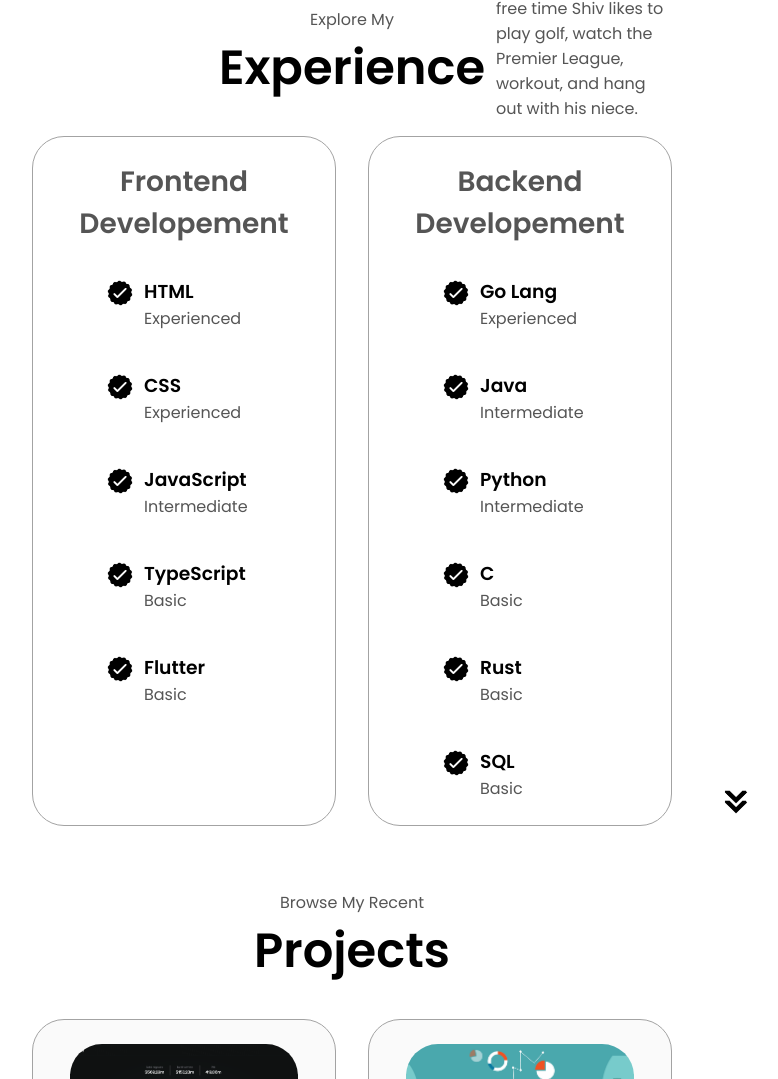
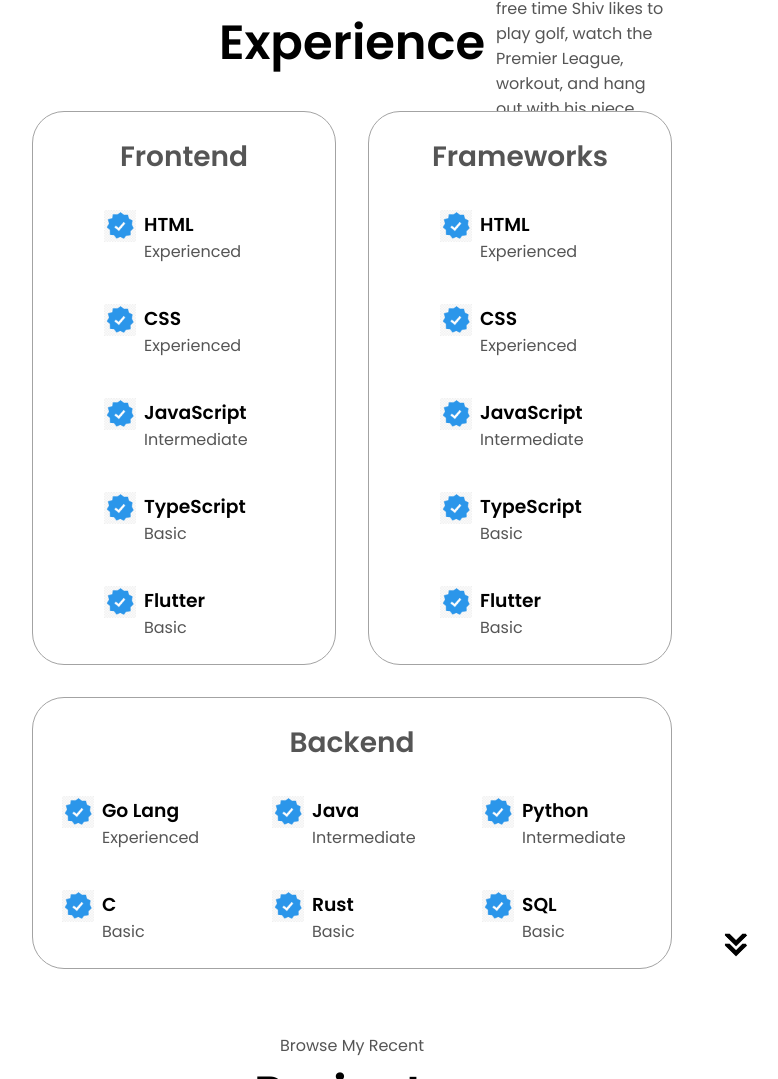
Before and after one commit to shivdesai99/Personal-Portfolio, a plain HTML site: page index.html in a window 1280 px wide. Shown: the part 1721-2800 px from the top of the page, without its empty margins (288-1066 px from the left). Drawn offline with Linux system fonts and the light colour scheme.

Commit message:
touch ups

```diff
--- a/index.html
+++ b/index.html
@@ -45,7 +45,6 @@
         />
       </div>
       <div class="section__text">
-        <p class="section__text__p1">Hello, I'm</p>
         <h1 class="title">Shiv Desai</h1>
         <p class="section__text__p2">CS & Math @ Emory University</p>
         <div class="btn-container">
@@ -131,16 +130,15 @@
       />
     </section>
     <section id = "experience">
-    <p class = "section__text__p1">Explore My </p>
     <h1 class = "title">Experience</h1>
     <div class = "experience-details-container">
       <div class = "about-containers">
         <div class = "details-container">
-          <h2 class = "experience-sub-title">Frontend Developement</h2>
+          <h2 class = "experience-sub-title">Frontend</h2>
           <div class = "article-container">
             <article>
               <img
-              src = "assets/checkmark.png"
+              src = "assets/VerifiedBadge.png"
               alt = "Experience Icon"
               class = "icon"
               />
@@ -151,7 +149,7 @@
             </article>
             <article>
               <img
-              src = "assets/checkmark.png"
+              src = "assets/VerifiedBadge.png"
               alt = "Experience Icon"
               class = "icon"
               />
@@ -162,7 +160,7 @@
             </article>
             <article>
               <img
-              src = "assets/checkmark.png"
+              src = "assets/VerifiedBadge.png"
               alt = "Experience Icon"
               class = "icon"
               />
@@ -173,7 +171,7 @@
             </article>
             <article>
               <img
-              src = "assets/checkmark.png"
+              src = "assets/VerifiedBadge.png"
               alt = "Experience Icon"
               class = "icon"
               />
@@ -184,7 +182,7 @@
             </article>
             <article>
               <img
-              src = "assets/checkmark.png"
+              src = "assets/VerifiedBadge.png"
               alt = "Experience Icon"
               class = "icon"
               />
@@ -196,11 +194,71 @@
           </div>
         </div>
         <div class = "details-container">
-          <h2 class = "experience-sub-title">Backend Developement</h2>
+          <h2 class = "experience-sub-title">Frameworks</h2>
           <div class = "article-container">
             <article>
               <img
-              src = "assets/checkmark.png"
+              src = "assets/VerifiedBadge.png"
+              alt = "Experience Icon"
+              class = "icon"
+              />
+              <div>
+                <h3> HTML </h3>
+              <p> Experienced</p>
+              </div>
+            </article>
+            <article>
+              <img
+              src = "assets/VerifiedBadge.png"
+              alt = "Experience Icon"
+              class = "icon"
+              />
+              <div>
+                <h3> CSS </h3>
+              <p> Experienced</p>
+              </div>
+            </article>
+            <article>
+              <img
+              src = "assets/VerifiedBadge.png"
+              alt = "Experience Icon"
+              class = "icon"
+              />
+              <div>
+                <h3> JavaScript </h3>
+              <p> Intermediate</p>
+              </div>
+            </article>
+            <article>
+              <img
+              src = "assets/VerifiedBadge.png"
+              alt = "Experience Icon"
+              class = "icon"
+              />
+              <div>
+                <h3> TypeScript </h3>
+              <p> Basic</p>
+              </div>
+            </article>
+            <article>
+              <img
+              src = "assets/VerifiedBadge.png"
+              alt = "Experience Icon"
+              class = "icon"
+              />
+              <div>
+                <h3> Flutter </h3>
+              <p> Basic </p>
+              </div>
+            </article>
+          </div>
+        </div>
+        <div class = "details-container">
+          <h2 class = "experience-sub-title">Backend</h2>
+          <div class = "article-container">
+            <article>
+              <img
+              src = "assets/VerifiedBadge.png"
               alt = "Experience Icon"
               class = "icon"
               />
@@ -211,7 +269,7 @@
             </article>
             <article>
               <img
-              src = "assets/checkmark.png"
+              src = "assets/VerifiedBadge.png"
               alt = "Experience Icon"
               class = "icon"
               />
@@ -222,7 +280,7 @@
             </article>
             <article>
               <img
-              src = "assets/checkmark.png"
+              src = "assets/VerifiedBadge.png"
               alt = "Experience Icon"
               class = "icon"
               />
@@ -233,7 +291,7 @@
             </article>
             <article>
               <img
-              src = "assets/checkmark.png"
+              src = "assets/VerifiedBadge.png"
               alt = "Experience Icon"
               class = "icon"
               />
@@ -244,7 +302,7 @@
             </article>
             <article>
               <img
-              src = "assets/checkmark.png"
+              src = "assets/VerifiedBadge.png"
               alt = "Experience Icon"
               class = "icon"
               />
@@ -255,7 +313,7 @@
             </article>
             <article>
               <img
-              src = "assets/checkmark.png"
+              src = "assets/VerifiedBadge.png"
               alt = "Experience Icon"
               class = "icon"
               />
```
Also changed, not shown: assets/VerifiedBadge.png (added), assets/about-pic.png (deleted), assets/profile-pic.png (deleted), assets/project-1.png (deleted), assets/project-2.png (deleted), assets/project-3.png (deleted).
